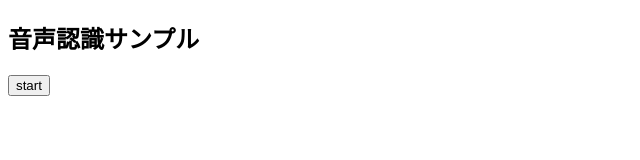
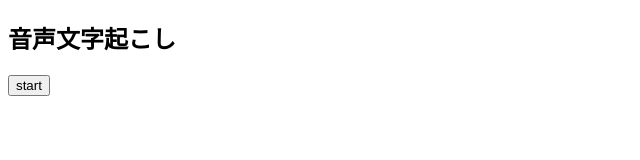
Before and after one commit to Pleiades-lab/Voice_tr_txt, a plain HTML site: page Index.html in a window 1280 px wide. Shown: the whole page, without its empty margins (0-640 px from the left). Drawn offline with Linux system fonts and the light colour scheme.

Commit message:
Update Index.html

```diff
--- a/Index.html
+++ b/Index.html
@@ -2,10 +2,10 @@
 <html lang="ja">
 <head>
     <meta charset="UTF-8">
-    <title>音声認識サンプル</title>
+    <title>音声文字起こし</title>
 </head>
 <body>
-    <h2>音声認識サンプル</h2>
+    <h2>音声文字起こし</h2>
     <button id="btn">start</button>
     <div id="content"></div>
 
```
